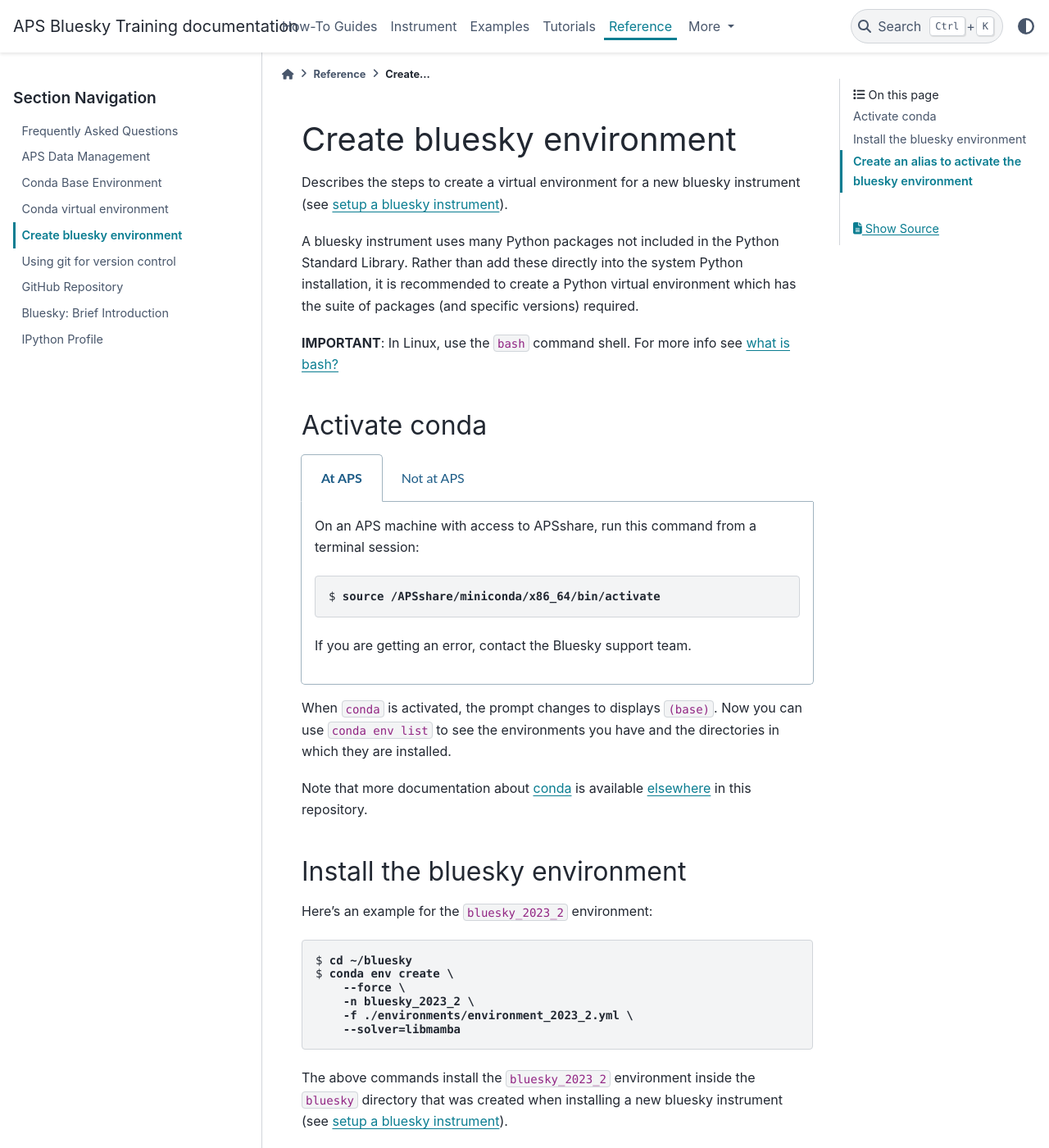
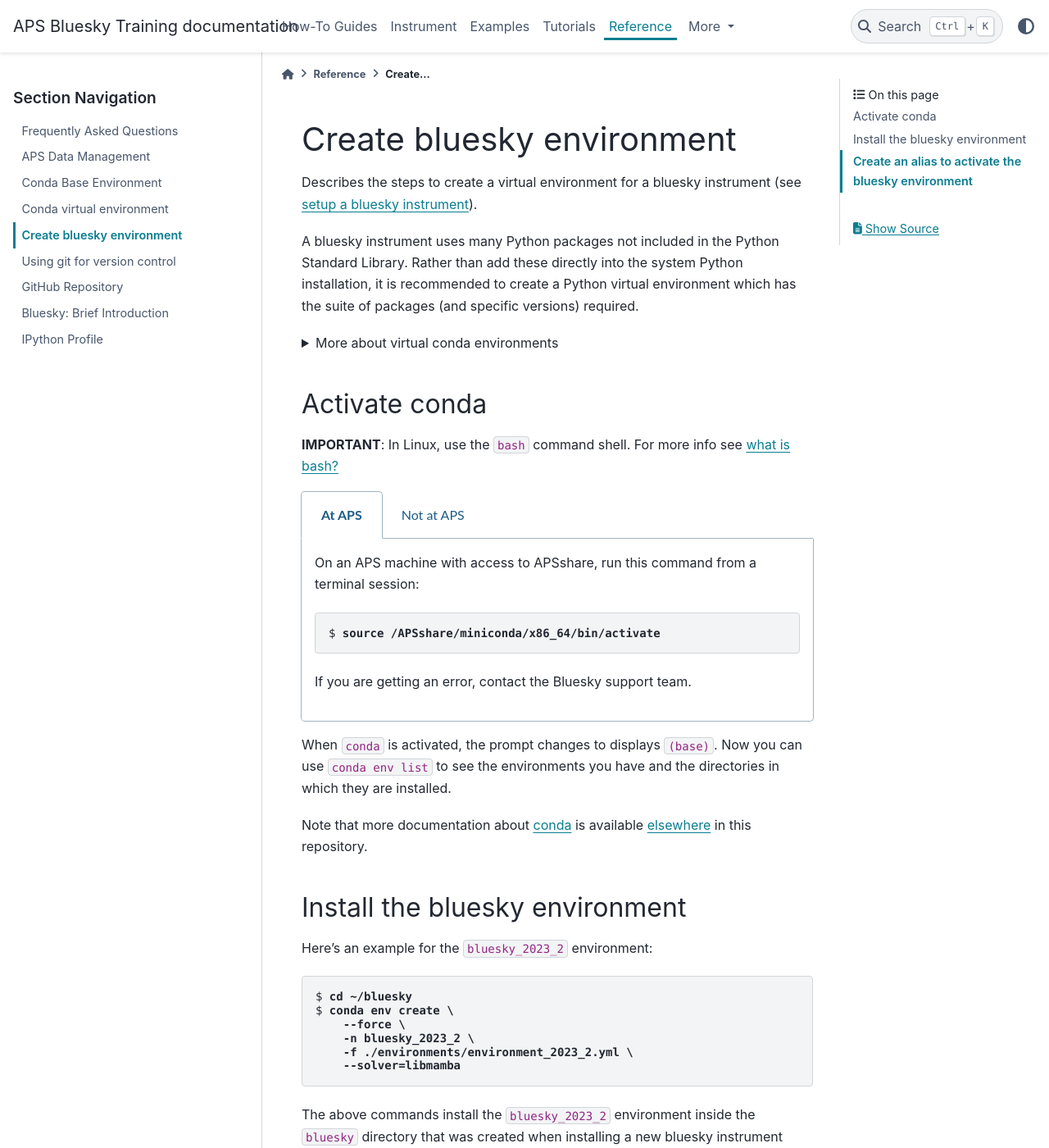
Before and after one commit to BCDA-APS/bluesky_training, a Sphinx documentation site: the page built from docs/source/reference/_create_conda_env.rst, in a window 1280 px wide and 1400 px high. Shown: the whole window at 82% size. Built offline with Sphinx 7.4.7 and the PyData theme 0.15.4, drawn with Linux system fonts in a browser that asks for light colours.

Commit message:
DOC #201 more about conda

```diff
--- a/docs/source/reference/_create_conda_env.rst
+++ b/docs/source/reference/_create_conda_env.rst
@@ -1,21 +1,50 @@
 Create bluesky environment
 ==========================
 
-Describes the steps to create a virtual environment for a new bluesky instrument
-(see `setup a bluesky instrument <https://bcda-aps.github.io/bluesky_training/instrument/_install_new_instrument.html#setup-a-bluesky-instrument>`__).
+Describes the steps to create a virtual environment for a bluesky instrument
+(see `setup a bluesky instrument
+<https://bcda-aps.github.io/bluesky_training/instrument/_install_new_instrument.html#setup-a-bluesky-instrument>`__).
 
 A bluesky instrument uses many Python packages not included in the Python
 Standard Library. Rather than add these directly into the system Python
-installation, it is recommended to create a Python virtual environment
-which has the suite of packages (and specific versions) required.
+installation, it is recommended to create a Python virtual environment which has
+the suite of packages (and specific versions) required.
+
+.. raw:: html
+
+    <details><summary>More about virtual conda environments</summary>
+    A virtual environment gives your account control over the suite of installed
+    packages and insulates you from any system software updates:
+
+      - Each conda environment has a name, which corresponds to the file
+        directory in which the environments packages, libraries, and other
+        resources are stored.
+      - When you install or update package(s) in one environment, this will not
+        affect any of the other environments. This makes it easy to control
+        which software is installed.
+
+    The ``base`` environment refers to the default environment created when you
+    install ``Conda``, which is a package manager and environment management
+    system for Python. The ``base`` environment is created automatically during the
+    installation process, and it serves as the starting point for managing and
+    creating additional environments. When you install packages or libraries
+    using ``Conda`` without specifying a specific environment, the packages are
+    installed into the ``base`` environment by default. The ``base`` environment is
+    often used for general-purpose Python development or as a fallback option
+    when you haven't explicitly created any other environments. However, it is
+    recommended to create separate environments for different projects
+    or applications to avoid conflicts between package versions. This allows you
+    to isolate the dependencies of each project and maintain consistent
+    environments.
+    </details>
+
+
+Activate conda
+--------------
 
 **IMPORTANT**: In Linux, use the ``bash`` command shell. For more info
 see `what is
 bash? <https://bcda-aps.github.io/bluesky_training/reference/_FAQ.html#faq-bash>`__
-
-
-Activate conda
---------------
 
 .. tabs::
 
```
